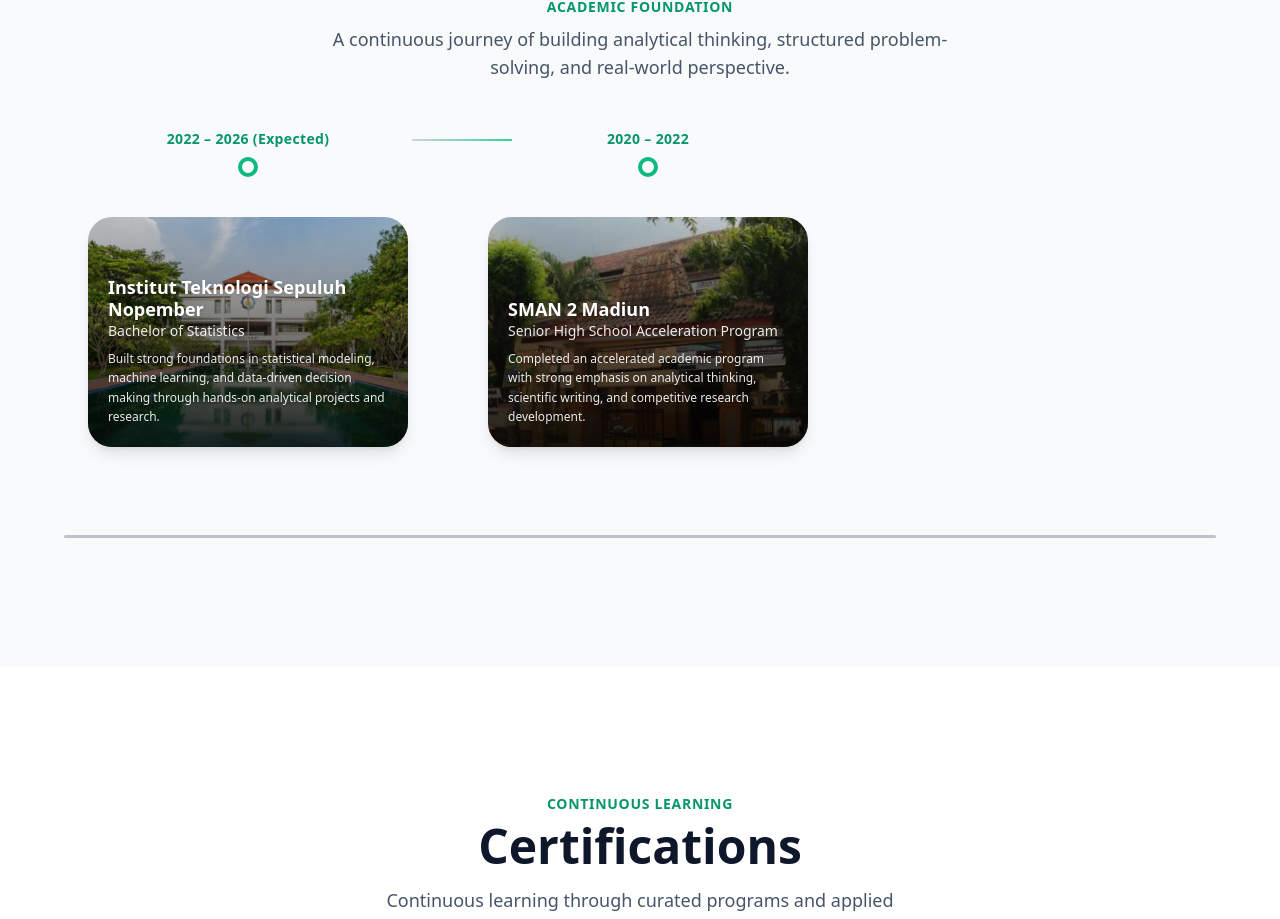
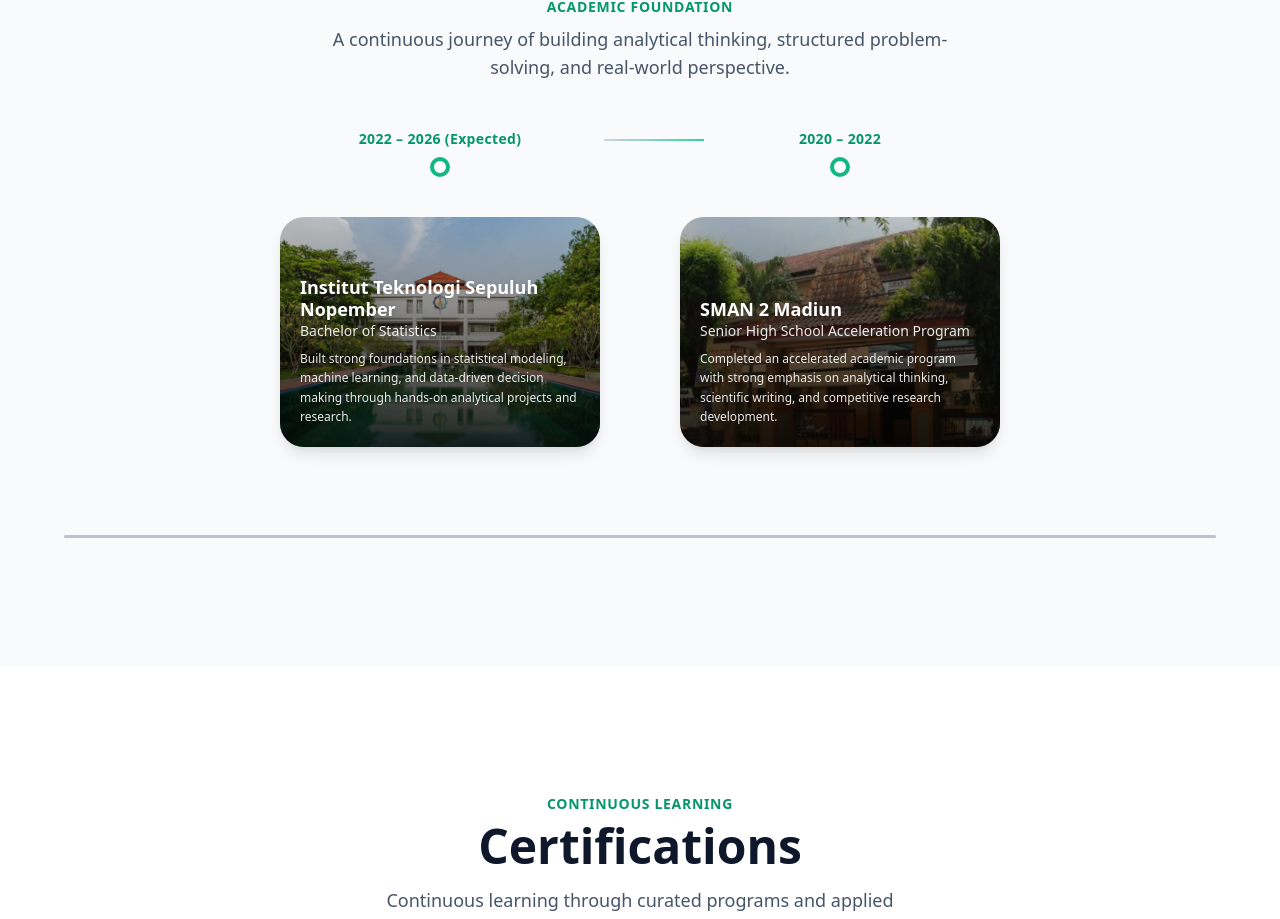
Before and after one commit to giffaniriz25feb/portfolio-giffan, a Next.js app: page / in a window 1280 px wide. Shown: the part 6020-6939 px from the top of the page. Built offline with nearby package versions, Linux system fonts and the light colour scheme.

Commit message:
Update page.tsx

```diff
--- a/src/app/page.tsx
+++ b/src/app/page.tsx
@@ -2432,8 +2432,8 @@
             ref={eduScrollRef}
             onScroll={handleEduScroll}
             className={`
-              flex gap-20 pb-16 px-6 overflow-x-auto scrollbar-none
-              ${EDUCATION.length < 3 ? "justify-start" : ""}
+              flex gap-10 md:gap-20 pb-16 px-6 md:px-12 overflow-x-auto scrollbar-none justify-start
+              ${EDUCATION.length < 3 ? "md:justify-center" : ""}
             `}
           >
 
```
